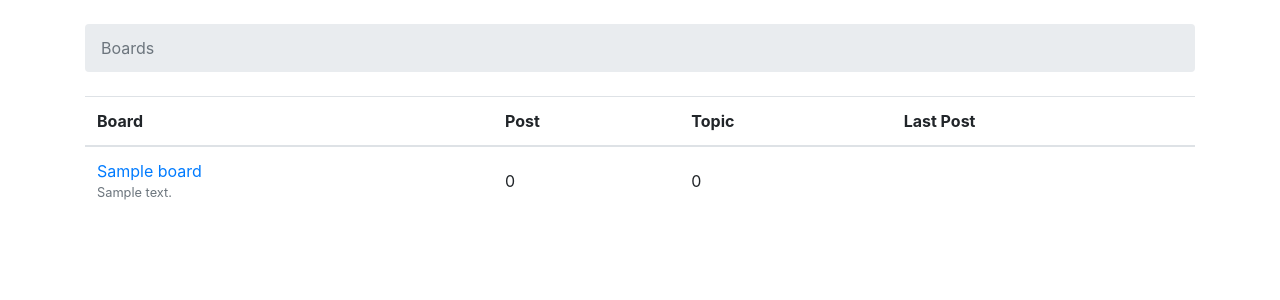
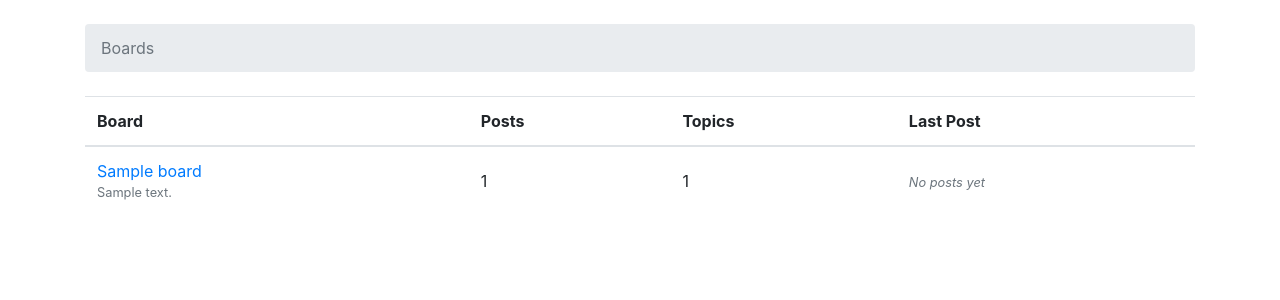
Before and after one commit to NilSagor/django_forum, a Django app: template templates/home.html in a window 1280 px wide. Shown: the part 56-356 px from the top of the page. Run offline with Django 3.2, Linux system fonts and the light colour scheme; the template is opened without the code that fills it: most values are stand-ins (such as "Sample title", 1, 10 or a date in 2020); some libraries are stand-ins or nearby versions; some web fonts are replaced.

Commit message:
home page modified

```diff
--- a/djforum/views.py
+++ b/djforum/views.py
@@ -33,7 +33,7 @@ def new_topic(request, pk):
 				topic = topic,
 				created_by = request.user
 			)
-			return redirect('board_topics', pk = pk, topic_pk = topic.pk) #TODO: redirect to the created topic page
+			return redirect('topic_posts', pk = pk, topic_pk = topic.pk) #TODO: redirect to the created topic page
 	else:
 		form = NewTopicForm()
 	return render(request, 'new_topic.html', {'board': board, 'form':form})
--- a/templates/home.html
+++ b/templates/home.html
@@ -9,8 +9,8 @@
 		<thead class="thead-inverse">
 			<tr>
 				<th>Board</th>
-				<th>Post</th>
-				<th>Topic</th>
+				<th>Posts</th>
+				<th>Topics</th>
 				<th>Last Post</th>
 			</tr>
 		</thead>
@@ -21,9 +21,21 @@
 					<a href="{% url 'board_topics' board.pk %}">{{ board.name }}</a>
 					<small class="text-muted d-block">{{board.description}}</small>
 				</td>
-				<td class="align-middle">0</td>
-				<td class="align-middle">0</td>
-				<td class="align-middle"></td>
+				<td class="align-middle">{{board.get_posts_count}}</td>
+				<td class="align-middle">{{board.topics.count}}</td>
+				<td class="align-middle">
+					{% with post=board.get_last_post %}
+						{% if post %}
+							<small>
+								<a href="{% url 'topic_posts' board.pk post.topic.pk %}">By {{post.created_by.username}} at {{post.created_at}}</a>
+							</small>
+						{% else %}
+							<small class="text-muted">
+								<em>No posts yet</em>
+							</small>
+						{% endif %}
+					{% endwith %}
+				</td>
 			</tr>
 			{% endfor %}
 		</tbody>
```
Also changed, not shown: db.sqlite3.
